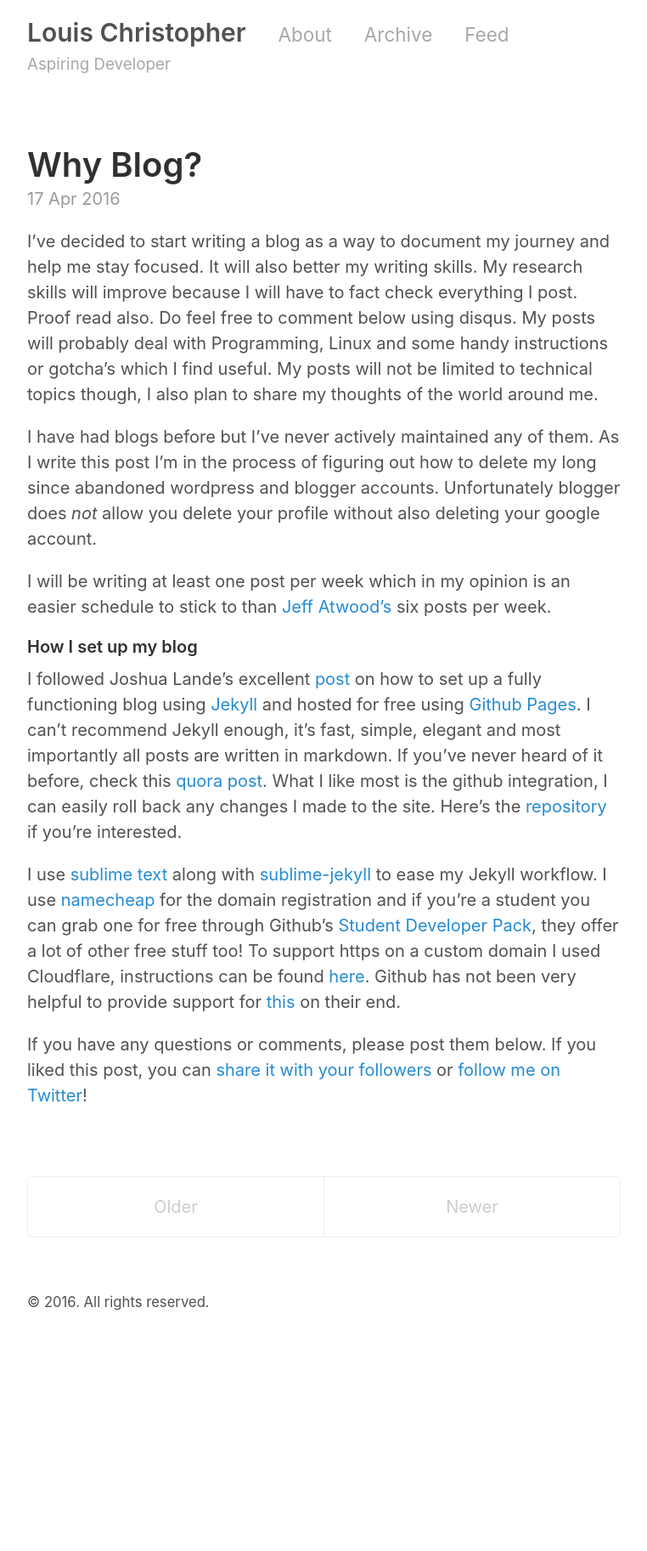
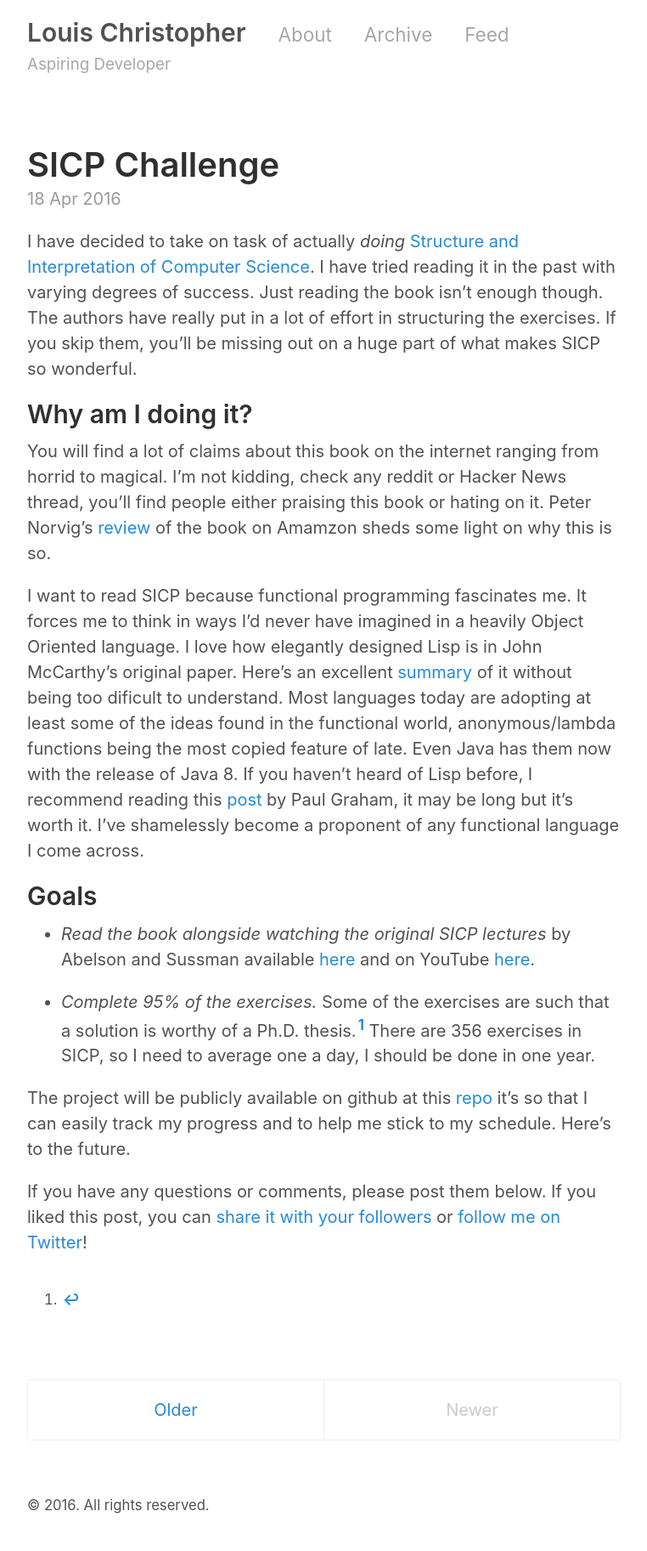
Before and after one commit to louisnow/louisnow.github.io, a Jekyll site: the page built from index.html, in a window 1280 px wide. Shown: the whole page at 85% size, without its empty margins (258-1020 px from the left). Built offline with Jekyll 4.4.1, drawn with Linux system fonts in a browser that asks for light colours; the list of posts is cut into pages by our own code; before the commit the page ends 1586 px from its top, so only the background shows below that.

Commit message:
Add SICP Challenge post

```diff
--- a/_config.yml
+++ b/_config.yml
@@ -10,6 +10,9 @@ shorturl:            louischristopher.me
 
 paginate:            1
 baseurl:             ""
+
+markdown:    kramdown
+highlighter: rouge
 
 # Assets
 # We specify the directory for Jekyll so we can use @imports.
--- a/_posts/2016-04-17-why-blog.md
+++ b/_posts/2016-04-17-why-blog.markdown
@@ -10,7 +10,7 @@ My posts will probably deal with  Programming, Linux and some handy instructions
 
 I have had blogs before but I've never actively maintained any of them. As I write this post I'm in the process of figuring out how to delete my long since abandoned wordpress and blogger accounts. Unfortunately blogger does <em>not</em> allow you delete your profile without also deleting your google account.
 
-I will be writing at least one post per week which in my opinion is an easier schedule to stick to than [Jeff Atwood's](http://blog.codinghorror.com/how-to-achieve-ultimate-blog-success-in-one-easy-step/) six posts per week.
+I will be writing at least one post per week which in my opinion is an easier schedule to stick to than [Jeff Atwood's](http://blog.codinghorror.com/how-to-achieve-ultimate-blog-success-in-one-easy-step/){:target="_blank"} six posts per week.
 
 #### How I set up my blog
 
--- /dev/null
+++ b/_posts/2016-04-18-sicp-challenge.markdown
@@ -0,0 +1,25 @@
+---
+title: SICP Challenge
+layout: post
+comments: true
+permalink: sicp-challenge
+---
+
+I have decided to take on task of actually <em>doing</em> [Structure and Interpretation of Computer Science](https://mitpress.mit.edu/books/structure-and-interpretation-computer-programs). I have tried reading it in the past with varying degrees of success. Just reading the book isn't enough though. The authors have really put in a lot of effort in structuring the exercises. If you skip them, you'll be missing out on a huge part of what makes SICP so wonderful.
+
+## Why am I doing it?
+
+You will find a lot of claims about this book on the internet ranging from horrid to magical. I'm not kidding, check any reddit or Hacker News thread, you'll find people either praising this book or hating on it. Peter Norvig's [review](http://www.amazon.com/review/R403HR4VL71K8/ref=cm_cr_dp_title?ie=UTF8&ASIN=0262510871&channel=detail-glance&nodeID=283155&store=books){:target="_blank"} of the book on Amamzon sheds some light on why this is so.
+
+I want to read SICP because functional programming fascinates me. It forces me to think in ways I'd never have imagined in a heavily Object Oriented language. I love how elegantly designed Lisp is in John McCarthy's original paper. Here's an excellent [summary](http://swizec.com/blog/the-birth-of-lisp-a-summary-of-john-mccarthys-original-paper/swizec/5075) of it without being too dificult to understand. Most languages today are adopting at least some of the ideas found in the functional world, anonymous/lambda functions being the most copied feature of late. Even Java has them now with the release of Java 8. If you haven't heard of Lisp before, I recommend reading this [post](http://www.paulgraham.com/icad.html) by Paul Graham, it may be long but it's worth it. I've shamelessly become a proponent of any functional language I come across.
+
+## Goals
+
+* <em>Read the book alongside watching the original SICP lectures</em> by Abelson and Sussman available [here](http://ocw.mit.edu/courses/electrical-engineering-and-computer-science/6-001-structure-and-interpretation-of-computer-programs-spring-2005/video-lectures/) and on YouTube [here](https://www.youtube.com/playlist?list=PLE18841CABEA24090).
+
+* <em>Complete 95% of the exercises.</em>  Some of the exercises are such that a solution is worthy of a Ph.D. thesis.[^fn-footnote] There are 356 exercises in SICP, so I need to average one a day, I should be done in one year.
+
+The project will be publicly available on github at this [repo](https://github.com/louis9171/Scheme_SICP) it's so that I can easily track my progress and  to help me stick to my schedule. Here's to the future.
+
+[^fn-footnote]:
+{% include twitter_plug.html %}
--- a/about.md
+++ b/about.markdown
@@ -9,6 +9,7 @@ I am Louis Christopher. I started this blog so that I can document my own progre
 
 * Functional Programming and Programming Language Theory
 * Dynamically typed languages especially Python and Javascript
+* React and React Native (betting big on this!)
 * DevOps and Backend Development
 * Machine Learning
 
@@ -18,7 +19,7 @@ This list is very likely to expand and only reflects what I'm currently working
 
 * Won a hackathon conducted by Microsoft [in 2015](https://i.imgur.com/BbFS9pS.jpg)
 
-Currently working on the SICP Challenge.
+Currently working on the SICP [Challenge](https://louischristopher.me/sicp/challenge).
 
 Follow me on [Github](https://github.com/louis9171)
 
```
Also changed, not shown: 1 other file.
